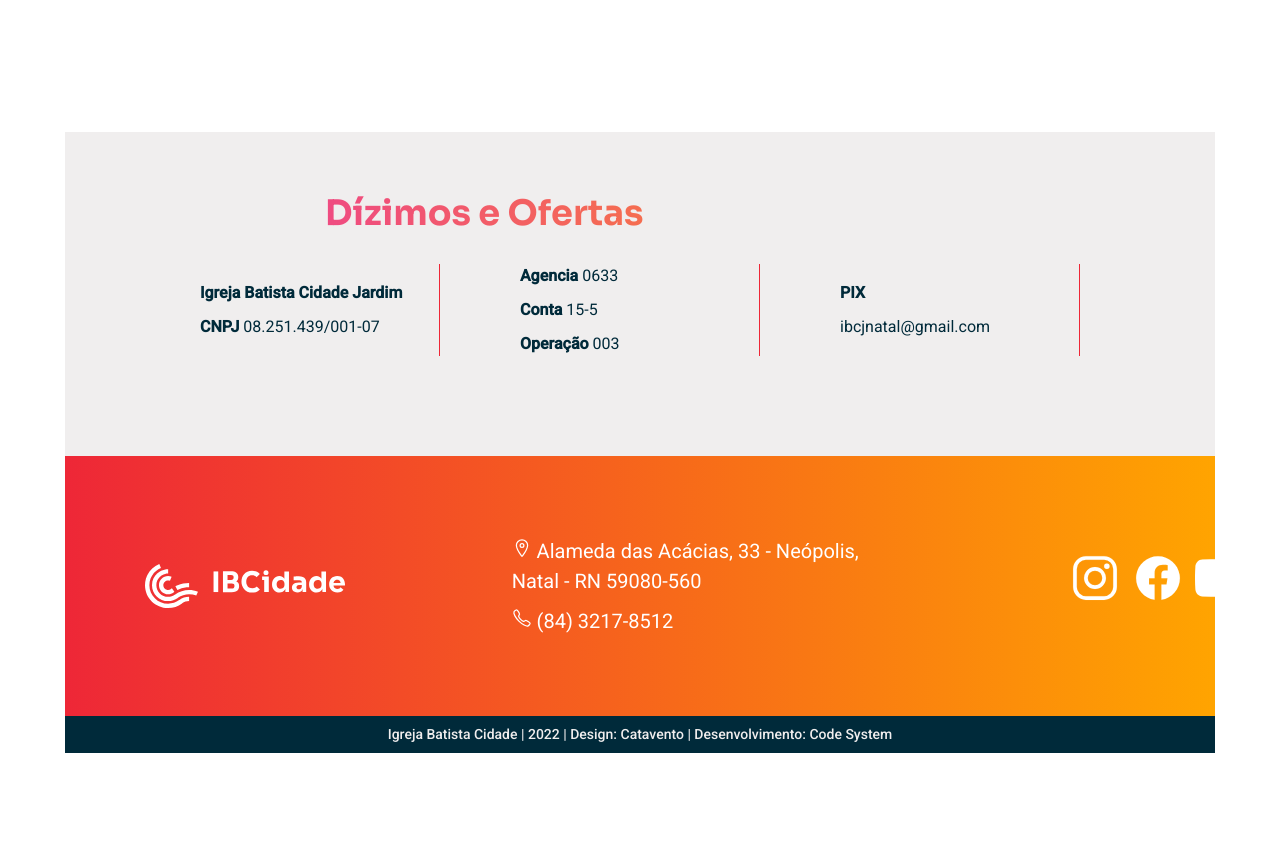
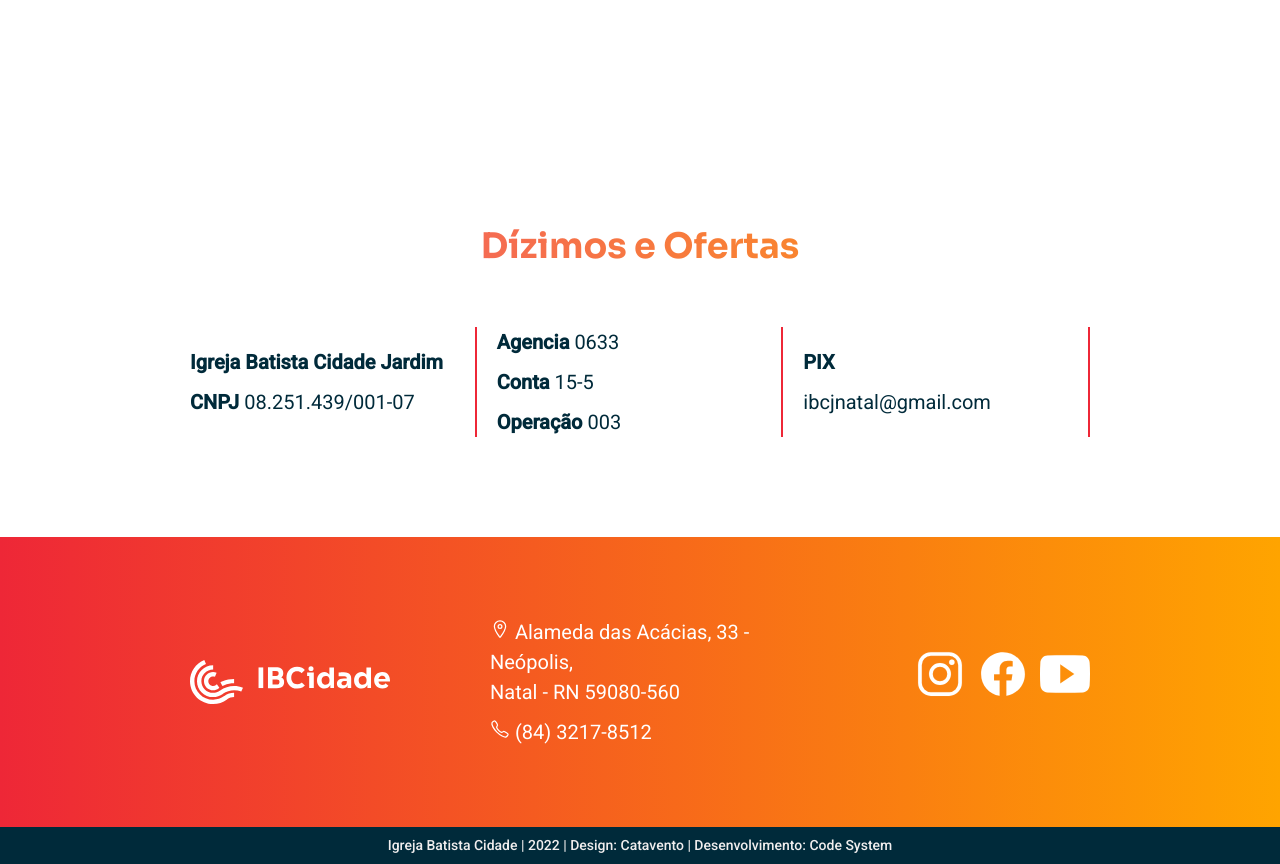
Before and after one commit to elisafa/ibcidade, a website: page index.html in a window 1280 px wide. Shown: the part 1920-2784 px from the top of the page. Before the commit the page ends 2738 px from the top, so only its background shows below. Drawn offline with nearby package versions, Linux system fonts and the light colour scheme.

Commit message:
footer pronto

```diff
--- a/assets/sass/_agenda.scss
+++ b/assets/sass/_agenda.scss
@@ -1,5 +1,5 @@
 .agenda {
-  padding: 65px ;
+  padding: 60px 0 0 0;
 
   @media(max-width: 500px) {
     padding: 40px 40px 0 40px;
--- a/assets/sass/_areas.scss
+++ b/assets/sass/_areas.scss
@@ -1,6 +1,7 @@
 .areas {
   background-color:$cor10;
   max-width: 100%;
+  padding-top: 0;
   padding: 60px;
 
   .areas_container {
@@ -23,7 +24,7 @@
     }
 
       img {
-      width: 150px;
+      width: 180px;
       padding: 10px;
 
       &:hover {
--- a/assets/sass/_dizimos.scss
+++ b/assets/sass/_dizimos.scss
@@ -1,22 +1,22 @@
 .dizimos {
   padding: 60px;
-  background-color: $cor10;
   padding-bottom: 100px;
 
   h2 {
+    text-align: center;
     grid-column: 1/4;
-    margin-bottom: 30px;
-    margin-left: 200px;
+    margin-bottom: 60px;
     @include titulo($cor6, $cor2)
   }
 
   &_container {
-    width: 55em;
+    width: 900px;
+    font-size: 20px;
     font-family: "Roboto";
     color: $cor1;
     display: grid;
     grid-template-columns: 1fr 1fr 1fr;
-    column-gap: 80px;
+    column-gap: 20px;
     margin: auto;
 
     @media (max-width: 1200px) {
@@ -25,7 +25,7 @@
     }
 
     div {
-      border-right: 1px solid $cor3;
+      border-right: 2.5px solid $cor3;
     }
   }
 
--- a/assets/sass/_footer.scss
+++ b/assets/sass/_footer.scss
@@ -6,7 +6,7 @@
     font-size: 20px;
     font-family: "Roboto";
     color: #fff;
-    width: 55em;
+    width: 900px;
     display: grid;
     grid-template-columns: 1fr 1fr 1fr;
     margin: auto;
--- a/index.html
+++ b/index.html
@@ -142,6 +142,7 @@
 -->
 
   <!-- SEÇÃO AGENDA -->
+  <section>
     <div class="agenda js-scroll">
       <div class="agenda_container">
         <div>
@@ -154,21 +155,24 @@
               <div class="agenda-flex domingo">
                 <div>IDV</div>
                 <div class="agenda-hora">09:00h</div>
-            <a class="btn-ibcidade" href="https://www.instagram.com/ibcidade/" target="_blank"><img class="icone-instagram"
-                src="./assets/images/icons/icon-instagram.svg" alt="Instagran da Igreja"> IBCidade</a>
+                <a class="btn-ibcidade" href="https://www.instagram.com/ibcidade/" target="_blank"><img
+                    class="icone-instagram" src="./assets/images/icons/icon-instagram.svg" alt="Instagran da Igreja">
+                  IBCidade</a>
               </div>
               <div class="agenda-flex domingo">
                 <div>Celebrações
                 </div>
                 <div class="agenda-hora">10:30h | 18:00h</div>
-            <a class="btn-ibcidade" href="https://www.instagram.com/ibcidade/" target="_blank"><img class="icone-instagram"
-                src="./assets/images/icons/icon-instagram.svg" alt="Instagran da Igreja"> IBCidade</a>
+                <a class="btn-ibcidade" href="https://www.instagram.com/ibcidade/" target="_blank"><img
+                    class="icone-instagram" src="./assets/images/icons/icon-instagram.svg" alt="Instagran da Igreja">
+                  IBCidade</a>
               </div>
               <div class="agenda-flex">
                 <div>Kids</div>
                 <div class="agenda-hora">18:00h</div>
-            <a class="btn-ibcidade" href="https://www.instagram.com/ibcidade/" target="_blank"><img class="icone-instagram"
-                src="./assets/images/icons/icon-instagram.svg" alt="Instagran da Igreja"> IBCidade</a>
+                <a class="btn-ibcidade" href="https://www.instagram.com/ibcidade/" target="_blank"><img
+                    class="icone-instagram" src="./assets/images/icons/icon-instagram.svg" alt="Instagran da Igreja">
+                  IBCidade</a>
               </div>
             </div>
 
@@ -177,8 +181,9 @@
               <div class="agenda-flex">
                 <div>Café com Bíblia</div>
                 <div class="agenda-hora">08:00h</div>
-            <a class="btn-ibcidade" href="https://www.instagram.com/ibcidade/reels/" target="_blank"> <img class="icone-instagram"
-                src="./assets/images/icons/icon-instagram.svg" alt="Instagran da Igreja"> IBCidade</a>
+                <a class="btn-ibcidade" href="https://www.instagram.com/ibcidade/reels/" target="_blank"> <img
+                    class="icone-instagram" src="./assets/images/icons/icon-instagram.svg" alt="Instagran da Igreja">
+                  IBCidade</a>
               </div>
             </div>
 
@@ -196,8 +201,9 @@
               <div class="agenda-flex">
                 <div>Celebrando Restauração</div>
                 <div class="agenda-hora">20:00h</div>
-            <a class="btn-ibcidade" href="https://www.instagram.com/ibcidade/" target="_blank"><img class="icone-instagram"
-                src="./assets/images/icons/icon-instagram.svg" alt="Instagran da Igreja"> IBCidade</a>
+                <a class="btn-ibcidade" href="https://www.instagram.com/ibcidade/" target="_blank"><img
+                    class="icone-instagram" src="./assets/images/icons/icon-instagram.svg" alt="Instagran da Igreja">
+                  IBCidade</a>
               </div>
             </div>
 
@@ -206,8 +212,9 @@
               <div class="agenda-flex">
                 <div>Arrow</div>
                 <div class="agenda-hora">19:30h</div>
-            <a class="btn-ibcidade" href="https://www.instagram.com/ibcidade/" target="_blank"><img class="icone-instagram"
-                src="./assets/images/icons/icon-instagram.svg" alt="Instagran da Igreja"> IBCidade</a>
+                <a class="btn-ibcidade" href="https://www.instagram.com/ibcidade/" target="_blank"><img
+                    class="icone-instagram" src="./assets/images/icons/icon-instagram.svg" alt="Instagran da Igreja">
+                  IBCidade</a>
               </div>
             </div>
 
```
Also changed, not shown: assets/css/style.css. Lines whose indentation alone changed are shown as unchanged.
